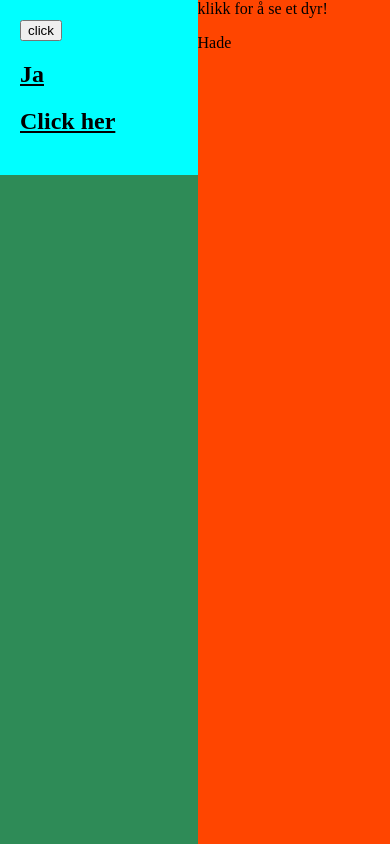
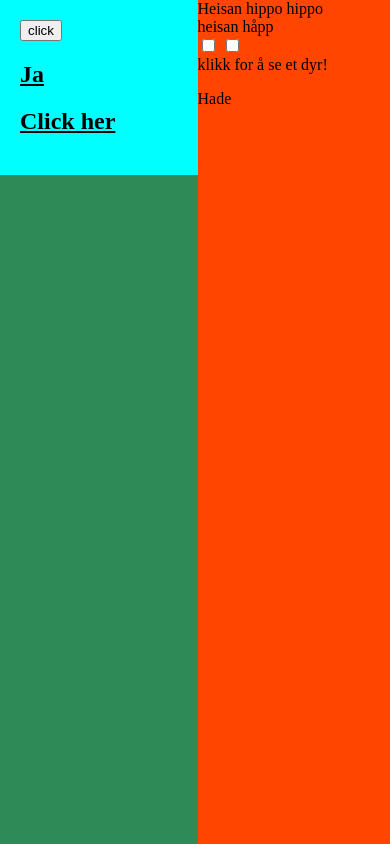
Before and after one commit to aleksander1998/javaskript, a plain HTML site: page Index.html in a window 390 px wide. Both pictures are taken after a click on the button "click". Drawn offline with Linux system fonts and the light colour scheme.

Commit message:
Update Index.html
d

```diff
--- a/Index.html
+++ b/Index.html
@@ -12,20 +12,19 @@
         div.page {
             height: 100vh;
             display: grid;
-            grid-template-areas:'menu footer'
-                             'menu footer'
-                              'menu footer';
+            grid-template-areas: 'menu footer' 'menu footer' 'menu footer';
         }
 
         div.footer {
             background-color: orangered;
             grid-area: footer;
         }
+
         div.menu {
             background-color: seagreen;
             grid-area: menu;
+        }
 
-        }
         .center {
             margin: auto;
             width: 87%;
@@ -42,7 +41,13 @@
         div:hover u {
             display: block;
         }
+        .stilig2 {
+            border: solid #000000;
+        }
 
+        .stilig1 {
+            background-color: indianred;
+        }
     </style>
 </head>
 <body>
@@ -58,12 +63,16 @@
                 <h2 id="123">Ja</h2>
                 <h2 onclick="doSomething()">Click her</h2>
 
-
             </u>
         </div>
         <div class="footer">
+
+            <div id="bing" onclick="selectedDiv(this)">Heisan hippo hippo</div>
+            <div id="bing2" onclick="selectedDiv(this)">heisan håpp</div>
+            <input id="chika" type="checkbox" onchange="toggleStyle()" />
+            <input id="chika2" type="checkbox" onchange="toggleStyle2()" />
             <div id="div1" onclick="select(this)"> klikk for å se et dyr!</div>
-           <p id="popp"></p>
+            <p id="popp"></p>
         </div>
 
 
@@ -73,6 +82,10 @@
 
 
         alert('velkommen OBLI1!!!')
+        var isChecked = document.getElementById('chika');
+
+        var selectedDivd2 = document.getElementById('bing2')
+        var selectedDivd1 = document.getElementById('bing')
         var outputDiv;
         function Ssomthing() {
             var noe;
@@ -85,9 +98,24 @@
                 noe = "bra de da ";
             }
             document.getElementById("popp").innerHTML = noe;
+        }
 
-        } function doSomething() {
+            function selectedDiv(selected) {
+                selectedDivd1 = selected;
+
+            }
+         function doSomething() {
             document.getElementById('123').innerHTML = 'NEI';
+
+        } function toggleStyle() {
+            console.log(selectedDivd1)
+            isChecked.checked;
+            selectedDivd1.classList.toggle('stilig1');
+        }
+        function toggleStyle2() {
+            console.log("togglestyle #! kjører");
+            isChecked.checked;
+            selectedDivd1.classList.toggle('stilig2');
         }
 
 
```
